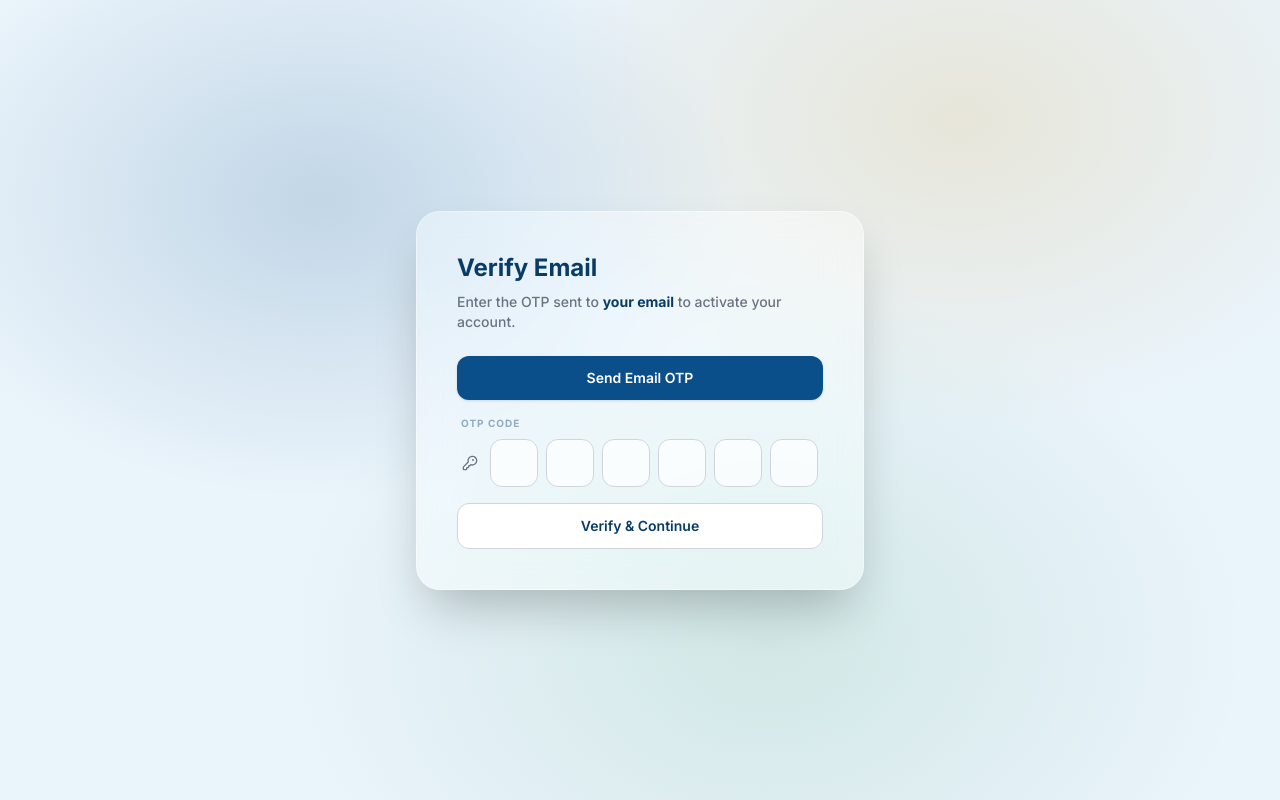
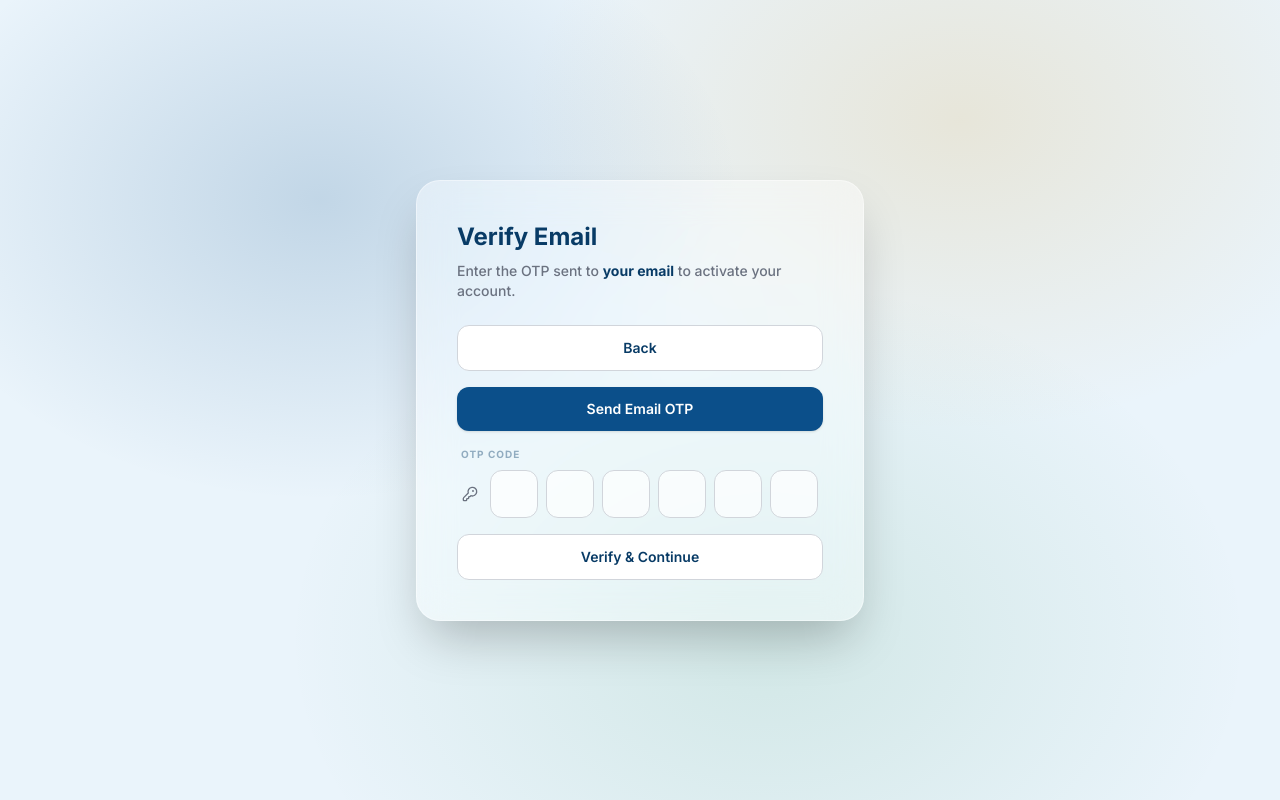
Before and after one commit to Wasley06/FursaLink, a React (Vite) app: page /verify-email in a window 1280 px wide. Built offline with nearby package versions, Linux system fonts and the light colour scheme; no server answers; the database is empty; sample sign-in values are in the browser's storage.

Commit message:
Add Back button on email OTP verify

```diff
--- a/src/pages/VerifyEmail.tsx
+++ b/src/pages/VerifyEmail.tsx
@@ -244,6 +244,16 @@ export default function VerifyEmail() {
           )}
 
           <div className="mt-6 space-y-4">
+            <button
+              type="button"
+              className="btn-outline w-full py-3 whitespace-nowrap"
+              onClick={() => {
+                if (window.history.length > 1) navigate(-1);
+                else navigate('/register');
+              }}
+            >
+              Back
+            </button>
             <button disabled={sending || cooldown > 0} onClick={sendOtp} className="btn-primary w-full py-3 whitespace-nowrap">
               {sending ? <Loader2 className="w-5 h-5 animate-spin" /> : cooldown > 0 ? `Resend in ${cooldown}s` : 'Send Email OTP'}
             </button>
```
